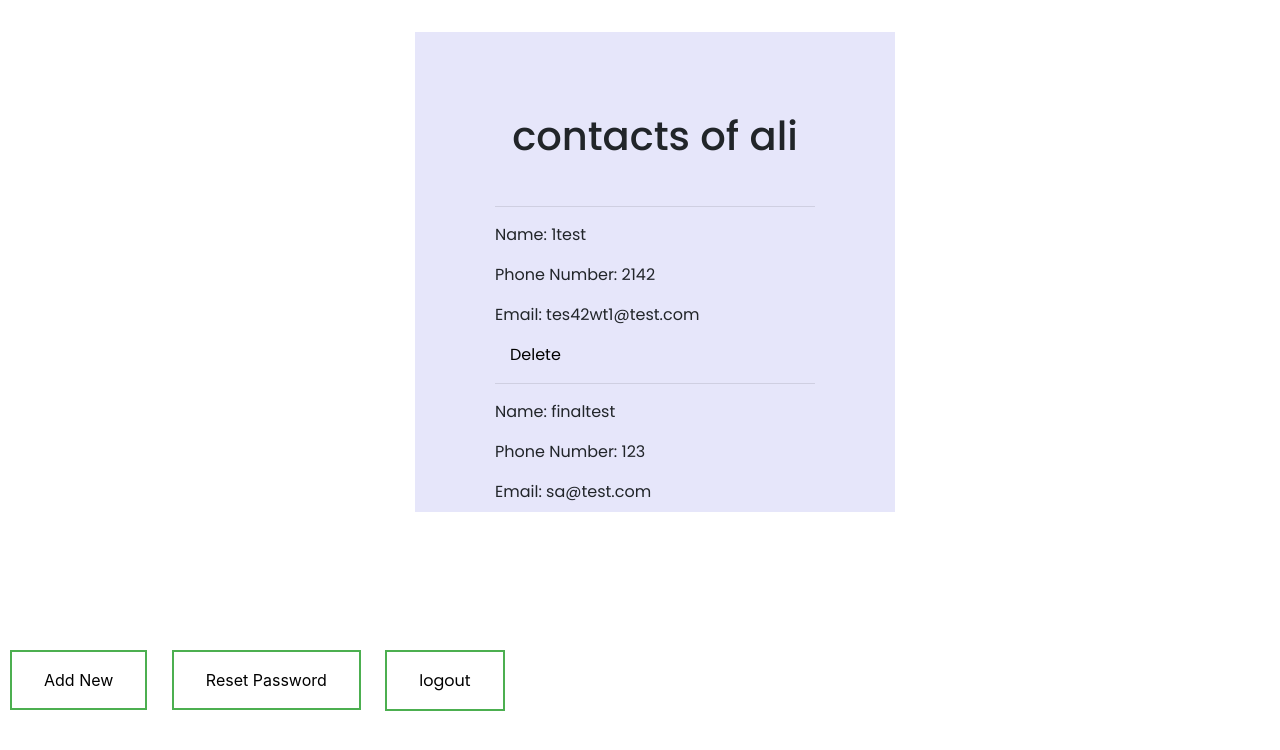
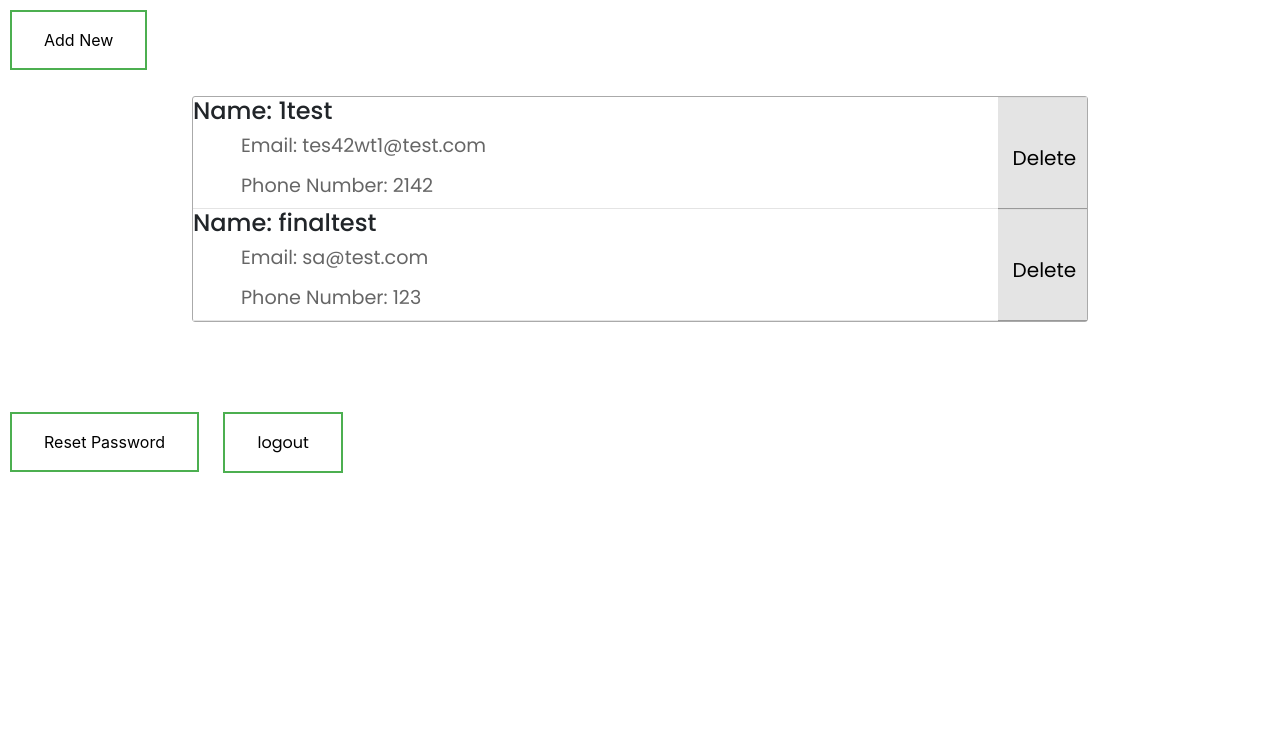
Before and after one commit to Alimousavi47/phone_book_project, a Django app: page /user/contact_list/ in a window 1280 px wide. Shown: the top 750 px of the page. Run offline with Django 3.2, Linux system fonts and the light colour scheme; a user stored in the database is signed in; data comes from the database, SQL or seed files in the repository; both versions use the stored data as it was after the commit; some libraries are stand-ins or nearby versions.

Commit message:
adding popup for add new contactBtn

```diff
--- a/static/css/custom.css
+++ b/static/css/custom.css
@@ -1,5 +1,114 @@
 
 /* */
+*{
+  padding:0;
+  margin:0;
+  box-sizing:border-box;
+}
+html{
+  font-size: 16px;
+  line-height: 24px;
+  font-family: Roboto, sans-serif;
+}
+header{
+  background-color: hsl(200, 30%, 50%);
+  color: #fff;
+}
+header h1{
+  font-size: 3rem;
+  line-height: 5rem;
+  height: 5rem;
+  text-align: center;
+  text-shadow:1px 1px 1px hsl(0, 100%, 100%),
+    -1px -1px 1px hsl(0, 0%, 0%);
+}
+.contacts{
+  width: 70%;
+  border:1px solid #aaa;
+  list-style:none;
+  margin: 1rem auto 5rem auto;
+  border-radius: 3px;
+}
+.contact{
+  height: 7rem;
+  border-bottom: 1px solid #e4e4e4;
+}
+.contact:hover{
+  background-color: #f4f4f4;
+  cursor: pointer;
+}
+.contact .delete{
+  float:right;
+  width: 10%;
+  height: 7rem;
+  background-color: #e4e4e4;
+  text-align:center;
+  line-height:7rem;
+  font-size: 2rem;
+  display:block;
+  background-repeat: no-repeat;
+  background-size: 50% 50%;
+  background-position: center center;
+  border-bottom: 1px solid #999;
+  border-top: 1px solid #ddd;
+  cursor: pointer;
+}
+.contact .delete:hover{
+  background-color: #d4d4d4;
+}
+.contact h3{
+  color: #333;
+  padding-top: 1.0rem;
+  line-height: 3.0rem;
+  font-size: 2.0rem;
+  padding: 0 2rem;
+}
+.contact:hover h3{
+  color: hsl(354, 40%, 50%);
+}
+.contact p{
+  color: #666;
+  line-height: 1.5rem;
+  font-size: 1.2rem;
+  padding: 0 3rem;
+  vertical-align: top;
+}
+.fab{
+  background: url(https://s3-us-west-2.amazonaws.com/s.cdpn.io/179202/plus.svg);
+  background-repeat: no-repeat;
+  background-color: hsl(354, 40%, 70%);
+  background-position: center center;
+  background-size: 50% 50%;
+  border-radius: 50%;
+  width: 80px;
+  height: 80px;
+  position: fixed;
+  bottom: 2rem;
+  right: 2rem;
+  box-shadow: 2px 2px 8px hsl(0, 0%, 0%);
+}
+.fab:hover{
+  background-color: hsl(354, 50%, 60%);
+}
+.overlay{
+  width: 100%;
+  height: 100%;
+  background-color: hsla(0, 0%, 0%, 0.8);
+  position:fixed;
+  z-index: 100;
+}
+.contactform{
+  position: fixed;
+  width: 80vw;
+  height: 80vh;
+  top: 10vh;
+  left: 10vw;
+  background-color: #f4f4f4;
+  box-shadow: 2px 2px 12px hsl(0, 0%, 0%);
+}
+.deleteButton{
+  font-size: 20px;
+}
 /* */
 /* */
 
--- a/static/js/index.js
+++ b/static/js/index.js
@@ -1,17 +1,8 @@
 // -------------------------------------------------------------------------------------
-window.addEventListener("load", e => {
-  document.getElementById("theform").addEventListener("submit", e => {
-    e.preventDefault(); // Prevent the default form submission behavior
-
-    sendData();
-  });
-});
-
 function sendData() {
   const targetUrl = 'http://127.0.0.1:8500/user/contact_list/add-contact/';
   const theForm = document.getElementById("theform");
   const formData = new FormData(theForm);
-
   fetch(targetUrl, {
     method: "POST",
     body: formData
@@ -37,7 +28,6 @@ function sendData() {
       console.log("Error:", error);
     });
 }
-
 function updateContactList() {
   // Perform a new fetch request to get the updated contact list data
   fetch('http://127.0.0.1:8500/user/contact_list/')
@@ -53,9 +43,7 @@ function updateContactList() {
 }
 // -------------------------------------------------------------------------------------
 // function bildfordata(){
-
 //   let theform = document.getElementById("theform");
-
 //   let data = new FormData(theform);
 //   // logFormData(data);
 //   data.append("name", document.getElementById("dataname").value);
@@ -64,67 +52,6 @@ function updateContactList() {
 //   logFormData(data);
 // }
 
-// window.addEventListener("load", e => {
-//   document.getElementById("theform").addEventListener("submit", e => {
-//     sendData();
-//     e.preventDefault(); // Prevent the default form submission behavior
-
-//     bildfordata();
-//   });
-// });
-
-// function sendData() {
-//   const targetUrl = 'http://127.0.0.1:8500/user/contact_list/add-contact/';
-//   const theForm = document.getElementById("theform");
-//   const formData = new FormData(theForm);
-
-//   fetch(targetUrl, {
-//     method: "POST",
-//     body: formData
-//   })
-//     .then(response => {
-//       if (!response.ok) {
-//         throw new Error("Network response was not OK");
-//       }
-//       return response.json();
-//     })
-//     .then(data => {
-//       console.log(data);  // Log the received JSON data
-//       // Handle the data or update the UI as needed
-//       updateContactList();
-//       $('#addContactModal').modal('hide');  // Hide the modal after successful submission
-//     })
-//     .catch(error => {
-//       console.log("Error:", error);
-//     });
-// }
-// document.getElementById('btnsubmit').addEventListener('click', function(event) {
-//   event.preventDefault();  // Prevent form submission
-//   sendData();  // Call the sendData function to submit the form data
-//   console.log("Form data submitted"); // Log a message to confirm that the form data is submitted
-// });
-
-// function updateContactList() {
-//   // Perform a new fetch request to get the updated contact list data
-//   fetch('http://127.0.0.1:8500/user/contact_list/')
-//     .then(response => response.json())
-//     .then(data => {
-//       // Update the contact list UI with the new data
-//       // You can use JavaScript DOM manipulation or a frontend framework like React or Vue.js
-//       console.log("Updated contact list:", data);
-//     })
-//     .catch(error => {
-//       console.log("Error:", error);
-//     });
-// }
-
-// document.getElementById('btnsubmit').addEventListener('click', function(event) {
-//   event.preventDefault();  // Prevent form submission
-//   sendData();  // Call the sendData function to submit the form data
-// });
-
-
-
 // function logFormData(data) {
 //   for (let pair of data.entries()) {
 //     console.log(`${pair[0]}, ${pair[1]}`);
--- /dev/null
+++ b/static/js/popup.js
@@ -0,0 +1,21 @@
+var modal = document.getElementById("simpleModal");
+var modalBtn = document.getElementById("modalBtn");
+var closeBtn = document.getElementById("closeBtn");
+
+modalBtn.addEventListener('click', openModal);
+
+closeBtn.addEventListener('click', closeModal);
+
+window.addEventListener('click', outsideClick);
+
+function openModal(){
+    modal.style.display = 'block';
+}
+function closeModal(){
+    modal.style.display = 'none';
+}
+function outsideClick(e){
+    if(e.target == modal){
+        modal.style.display = 'none';
+    }
+}
--- a/templates/footer_references.html
+++ b/templates/footer_references.html
@@ -11,3 +11,4 @@
 
 <script src="/static/js/script.js"></script>
 <script src="/static/js/index.js"></script>
+<script src="/static/js/popup.js"></script>
--- a/templates/header_references.html
+++ b/templates/header_references.html
@@ -1,5 +1,6 @@
 <link href="/static/css/custom.css" rel="stylesheet">
 <link href="/static/css/style.css" rel="stylesheet">
+<link href="/static/css/popup.css" rel="stylesheet">
 <link href="/static/css/processed.css" rel="stylesheet">
 <link href='https://unpkg.com/boxicons@2.1.2/css/boxicons.min.css' rel='stylesheet'>
 <link rel="stylesheet" href="https://maxcdn.bootstrapcdn.com/bootstrap/4.0.0/css/bootstrap.min.css">
--- a/userpanel_module/templates/user_panel_module/user_panel_dashboard_page.html
+++ b/userpanel_module/templates/user_panel_module/user_panel_dashboard_page.html
@@ -9,58 +9,11 @@
 
 
 
+<button id="modalBtn" class="button button1">Add New</button>
 
-<div class="container">
-    <div class="container withclassconlist">
-        <div class="row">
-            <div class="col-md-12">
-                <div class="contactss listcon">
-                    <h1 class="contacts__title">contacts of {{ user.name }}</h1>
-                    <form id="deleteForm" method="POST" action="{% url 'delete_selected_contacts' %}">
-                        {% csrf_token %}
-                        {% for contact in contacts %}
-                            <section class="contacts__section">
-                                <ul class="contacts__list">
-                                    <hr>
-                                    <li class="contacts__item">Name: {{ contact.name }}</li>
-                                    <li class="contacts__item">Phone Number: {{ contact.phone_number }}</li>
-                                    <li class="contacts__item">Email: {{ contact.email }}</li>
-                                    <div class="col">
-                                        <a id="deleteButton" href="{% url 'delete_contact' contact.identifier %}">Delete</a>
-                                    </div>
-                                </ul>
-                            </section>
-                        {% endfor %}
-                    </form>
-                </div>
-            </div>
-        </div>
-    </div>
-</div>
-
-
-
-
-
-
-
-        <button class="button button1" data-toggle="modal" data-target="#addContactModal">
-            Add New
-        </button>
-
-        <!-- Add Contact Modal -->
-        <div class="modal fade" id="addContactModal" tabindex="-1" role="dialog" aria-labelledby="addContactModalLabel" aria-hidden="true">
-            <div class="modal-dialog" role="document">
-                <div class="modal-content">
-                    <div class="modal-header">
-                        <h5 class="modal-title" id="addContactModalLabel">Add Contact</h5>
-                        <button type="button" class="close" data-dismiss="modal" aria-label="Close">
-                            <span aria-hidden="true">&times;</span>
-                        </button>
-                    </div>
-                    <div class="modal-body">
-                        <div class="add-main">
-                            <div class="containers">
+<div id="simpleModal" class="Modalss">
+    <div class="modal-Content">
+        <span class="closeBtn" id="closeBtn">&times;</span>
         <form class="formclass theform" id="theform" action=''>
             {% csrf_token %}
 
@@ -76,9 +29,7 @@
             <input class="imput-email" id="dataemail" type="email" name="email" required placeholder="Email.."><br>
 
 
-                                    {% comment %} <input type="submit" value="Add Contact"> {% endcomment %}
-
-                                    <button id="btnsubmit">submit</button>
+            <button id="btnsubmit" onclick="sendData()">submit</button>
 
             {% if success_message %}
                 <ul class="alert alert-success" role="alert">
@@ -95,51 +46,47 @@
         </form>
     </div>
 </div>
+
+<main>
+    <ul class="contacts">
+        {% for contact in contacts %}
+            <li class="contact">
+                <span class="delete">
+                    <div class="col">
+                        <a id="deleteButton" class="deleteButton" href="{% url 'delete_contact' contact.identifier %}">Delete</a>
                     </div>
-                </div>
-            </div>
-        </div>
+                </span>
+                <h4>Name: {{ contact.name }}</h4>
+                <p class="email">Email: {{ contact.email }}</p>
+                <p class="phone">Phone Number: {{ contact.phone_number }}</p>
+            </li>
+        {% endfor %}
+    </ul>
+  </main>
 
+<button id="modalBtn" class="button button1">Reset Password</button>
 
-<button class="button button1" data-toggle="modal" data-target="#resetPasswordModal">
-    Reset Password
-</button>
-
-<!-- Reset Password Modal -->
-<div class="modal fade" id="resetPasswordModal" tabindex="-1" role="dialog" aria-labelledby="resetPasswordModalLabel" aria-hidden="true">
-    <div class="modal-dialog" role="document">
-        <div class="modal-content">
-            <div class="modal-header">
-                <h5 class="modal-title" id="resetPasswordModalLabel">Reset Password</h5>
-                <button type="button" class="close" data-dismiss="modal" aria-label="Close">
-                    <span aria-hidden="true">&times;</span>
-                </button>
-            </div>
-            <div class="modal-body">
-                <div class="container customcontainer">
+<div id="simpleModal" class="Modalss">
+    <div class="modal-Content">
+        <span class="closeBtn" id="closeBtn">&times;</span>
         <h1 class="contacts__title">Reset Password of {{ user.name }}</h1>
             <form method="post" action="{% url 'reset_password_page' %}">
                 {% csrf_token %}
-
                 <div class="form-group">
                     <label for="{{ reset_pass_form.password.id_for_label }}">{{ reset_pass_form.password.label_tag }}</label>
                     <input type="password" class="form-control" id="password" name="{{ reset_pass_form.password.html_name }}" required>
                     {{ reset_pass_form.password.errors }}
                 </div>
-
                 <div class="form-group">
                     <label for="{{ reset_pass_form.confirm_password.id_for_label }}">{{ reset_pass_form.confirm_password.label_tag }}</label>
                     <input type="password" class="form-control" id="confirmPassword" name="{{ reset_pass_form.confirm_password.html_name }}" required>
                     {{ reset_pass_form.confirm_password.errors }}
                 </div>
-
                 <div class="field button-field">
                     <button type="submit" class="resetpassclass btn btn-primary">Reset Password</button>
+                    {% comment %} <button id="btnsubmit" onclick="sendData()">submit</button> {% endcomment %}
                 </div>
             </form>
-                </div>
-            </div>
-        </div>
     </div>
 </div>
 
@@ -151,4 +98,7 @@
 
 
 
+
+
+
 {% endblock %}
```
Also changed, not shown: static/css/popup.css (added, +32 -0 lines), userpanel_module/views.py (+3 -165 lines), db.sqlite3. Lines whose indentation alone changed are shown as unchanged.
